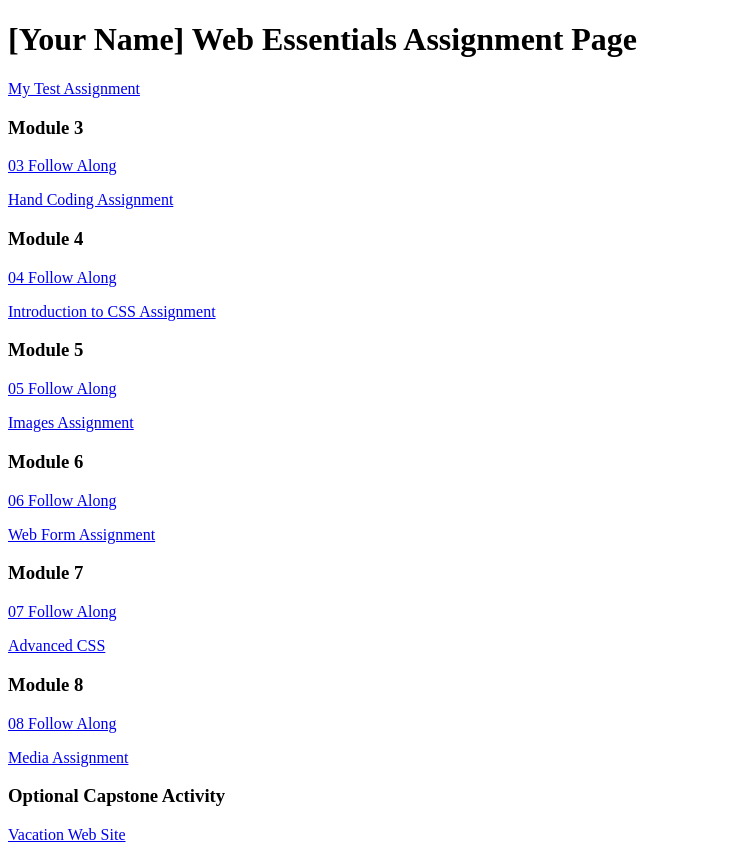
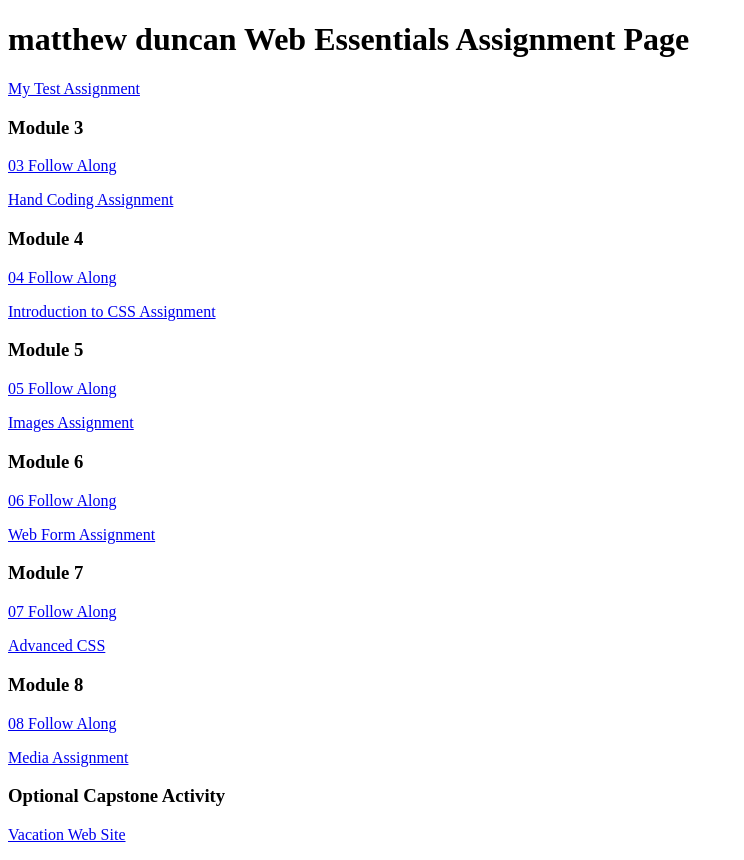
Before and after one commit to matt9d/dwdd1600, a plain HTML site: page index.html in a window 1280 px wide. Shown: the whole page, without its empty margins (0-744 px from the left). Drawn offline with Linux system fonts and the light colour scheme.

Commit message:
Update index.html

```diff
--- a/index.html
+++ b/index.html
@@ -6,7 +6,7 @@
 		<title>dwdd 1600 assignment list page</title>
 	</head>
 	<body>
-		<h1>[Your Name] Web Essentials Assignment Page</h1>
+		<h1>matthew duncan Web Essentials Assignment Page</h1>
 		<p><a href="01test">My Test Assignment</a></p>
 
 		<h3>Module 3</h3>
```
